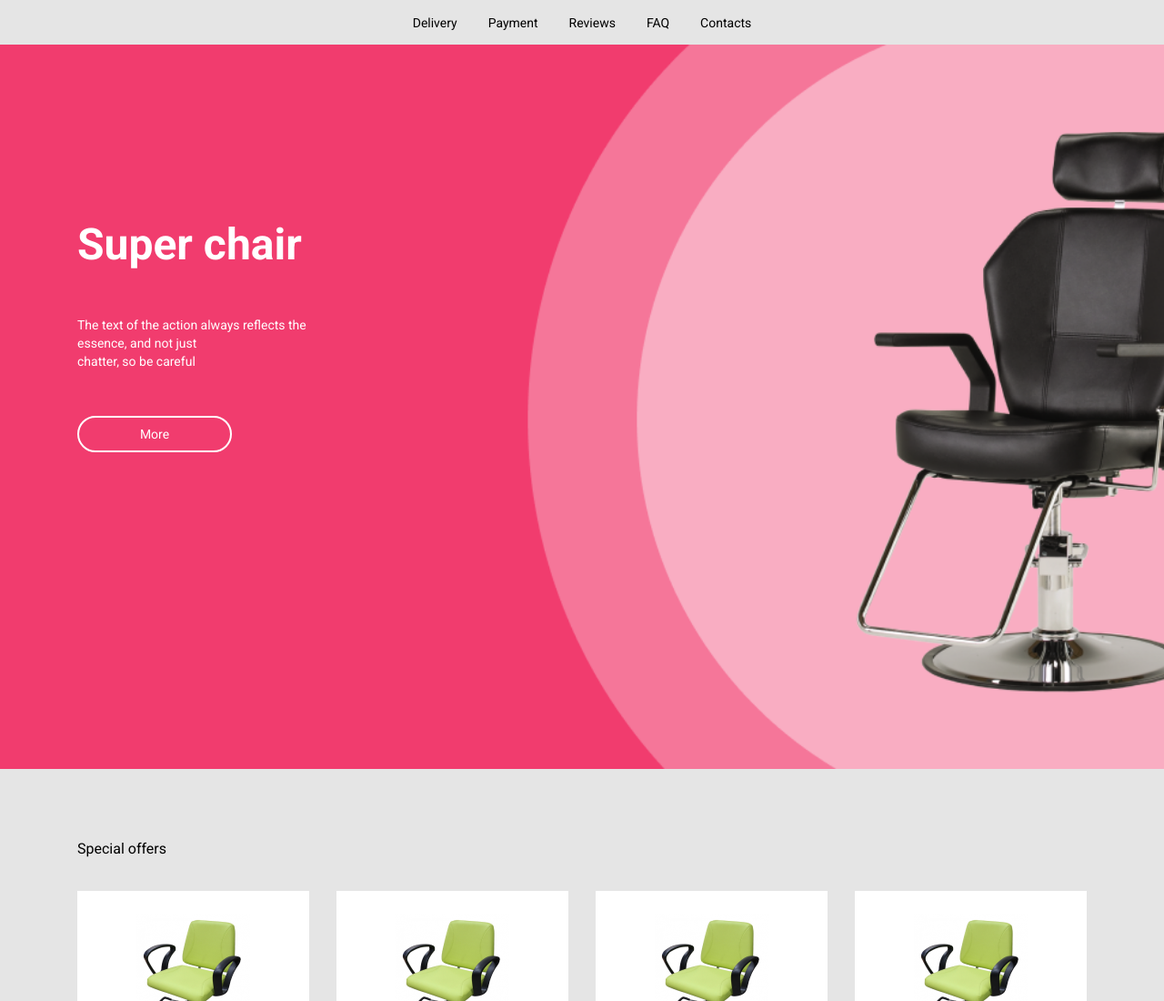
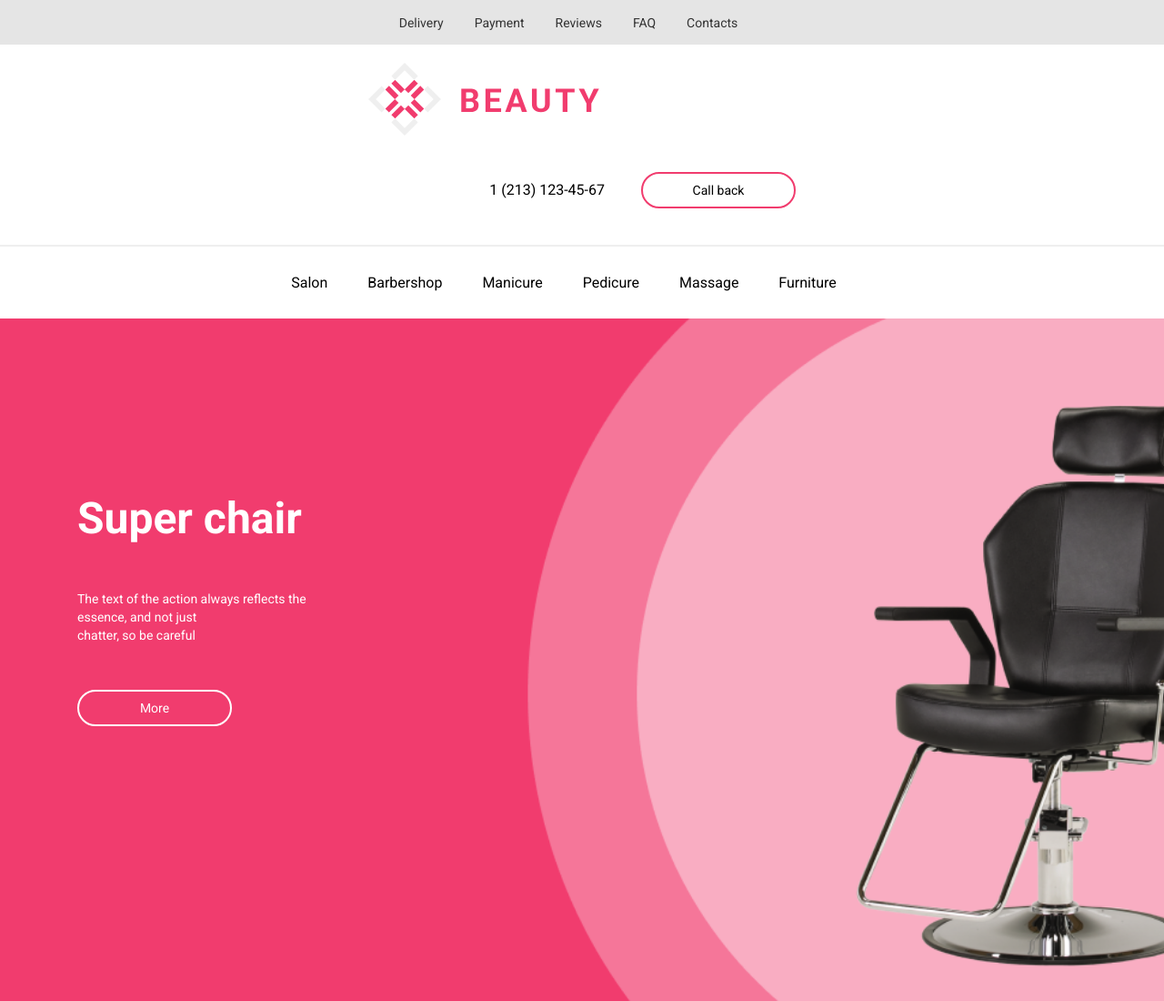
Before and after one commit to BlackPuma9/Beauty, a plain HTML site: page index.html in a window 1280 px wide. Shown: the top 1100 px of the page at 91% size. Drawn offline with Linux system fonts and the light colour scheme.

Commit message:
Top footer and navigation updated

```diff
--- a/css/main.css
+++ b/css/main.css
@@ -34,17 +34,74 @@ img {
   text-align: center;
 }
 
-div.top-footer li {
+div.top-footer a li {
   display: inline-block;
   margin: 17px 30px 16px 0px;
   font-style: normal;
   font-weight: 400;
   font-size: 14px;
   line-height: 16px;
+  color: #333333;
 }
 
 ul li:last-child {
   margin-right: 0;
+}
+
+.logo-container {
+  padding: 0px 405px;
+}
+
+.logo-img {
+  background-color: white;
+  padding-top: 20px;
+}
+
+.phone-btn-container {
+  margin-top: 40px;
+  margin-bottom: 40px;
+}
+
+.phone {
+  margin-right: 40px;
+  font-style: normal;
+  font-weight: 400;
+  font-size: 16px;
+  line-height: 19px;
+  padding-top: 3%;
+}
+
+.logo-button {
+  background-color: #ffffff;
+  border: 2px solid #f13c6e;
+  border-radius: 40px;
+  width: 170px;
+  height: 40px;
+  color: #000000;
+  cursor: pointer;
+  transition: 1s;
+}
+
+.logo-button:hover {
+  background-color: #f13c6e;
+  color: #ffffff;
+  font-weight: 700;
+}
+
+.top-lower-footer {
+  margin: 0px auto;
+  padding: 0px 15px;
+  text-align: center;
+}
+
+div.top-lower-footer a li {
+  display: inline-block;
+  margin: 30px 40px 30px 0px;
+  font-style: normal;
+  font-weight: 400;
+  font-size: 16px;
+  line-height: 19px;
+  color: #000000;
 }
 
 .banner {
--- a/index.html
+++ b/index.html
@@ -17,14 +17,39 @@
     <header>
       <div class="top-footer">
         <ul>
-          <li>Delivery</li>
-          <li>Payment</li>
-          <li>Reviews</li>
-          <li>FAQ</li>
-          <li>Contacts</li>
+          <a href="#"><li>Delivery</li></a>
+          <a href="#"><li>Payment</li></a>
+          <a href="#"> <li>Reviews</li></a>
+          <a href="#"> <li>FAQ</li></a>
+          <a href="#"><li>Contacts</li></a>
         </ul>
       </div>
-      <div></div>
+
+      <div style="background-color: white">
+        <div class="logo-container">
+          <img class="float_left logo-img" src="./img/logo.svg" alt="logo" />
+          <div class="float-right phone-btn-container">
+            <p class="float_left phone">1 (213) 123-45-67</p>
+            <a href="#" class="float_left">
+              <button class="logo-button">Call back</button>
+            </a>
+          </div>
+          <div style="clear: both"></div>
+        </div>
+
+        <div style="border: 1px solid #efefef"></div>
+
+        <div class="top-lower-footer">
+          <ul>
+            <a href="#"> <li>Salon</li></a>
+            <a href="#"><li>Barbershop</li></a>
+            <a href="#"><li>Manicure</li></a>
+            <a href="#"><li>Pedicure</li></a>
+            <a href="#"><li>Massage</li></a>
+            <a href="#"><li>Furniture</li></a>
+          </ul>
+        </div>
+      </div>
       <nav>
         <ul></ul>
       </nav>
```
Also changed, not shown: img/logo.svg (added).
